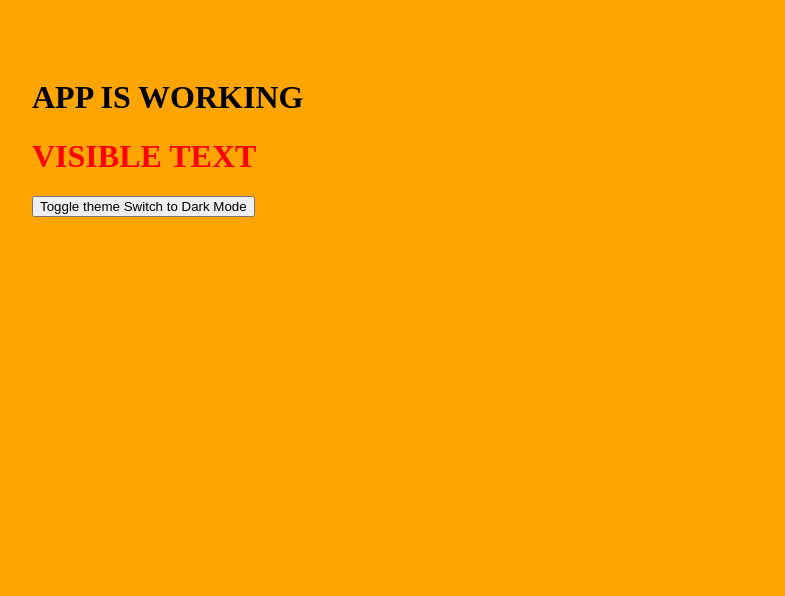
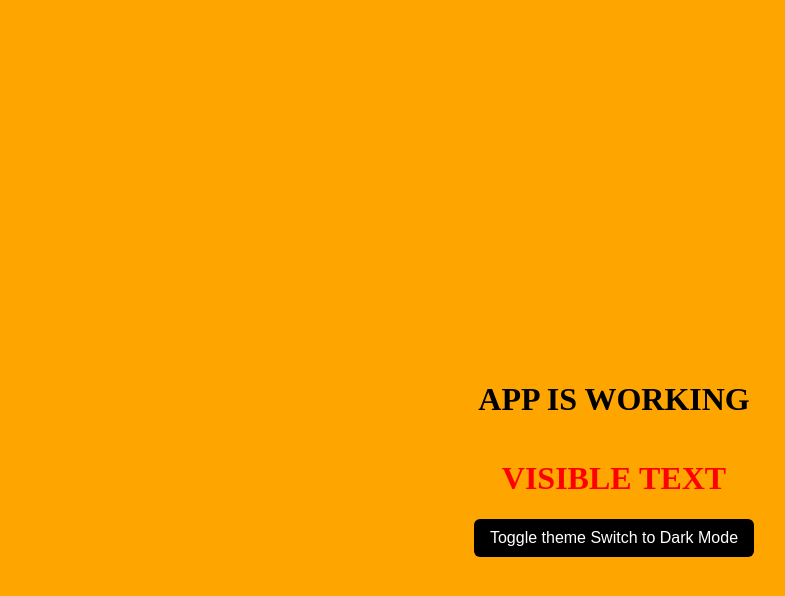
Before and after one commit to saumya-30-verma/Toggle-theme, a React (Vite) app: page / in a window 1280 px wide. Shown: the top 596 px of the page, without its empty margins (26-811 px from the left). Built offline with nearby package versions, Linux system fonts and the light colour scheme.

Commit message:
Update App.css

```diff
--- a/src/App.css
+++ b/src/App.css
@@ -1,3 +1,14 @@
+body {
+  transition: background-color 0.3s ease, color 0.3s ease;
+}
+#container {
+  min-height: 100vh;        /* full screen height */
+  display: flex;
+  flex-direction: column;   /* text upar, button neeche */
+  justify-content: center;  /* vertical center */
+  align-items: center;      /* horizontal center */
+  text-align: center;
+}
 body.light {
   background-color: orange;
   color: black;
@@ -9,3 +20,30 @@ body.dark {
 #container {
   padding: 40px;
 }
+button {
+  padding: 10px 16px;
+  font-size: 16px;
+  border-radius: 6px;
+  border: none;
+  cursor: pointer;
+  transition: all 0.3s ease;
+}
+
+button:hover {
+  transform: scale(1.05);
+  opacity: 0.9;
+}
+body.light button {
+  background-color: black;
+  color: white;
+}
+
+body.dark button {
+  background-color: white;
+  color: black;
+}
+
+button:hover {
+  transform: scale(1.08);
+  box-shadow: 0 5px 15px rgba(0,0,0,0.3);
+}
```
